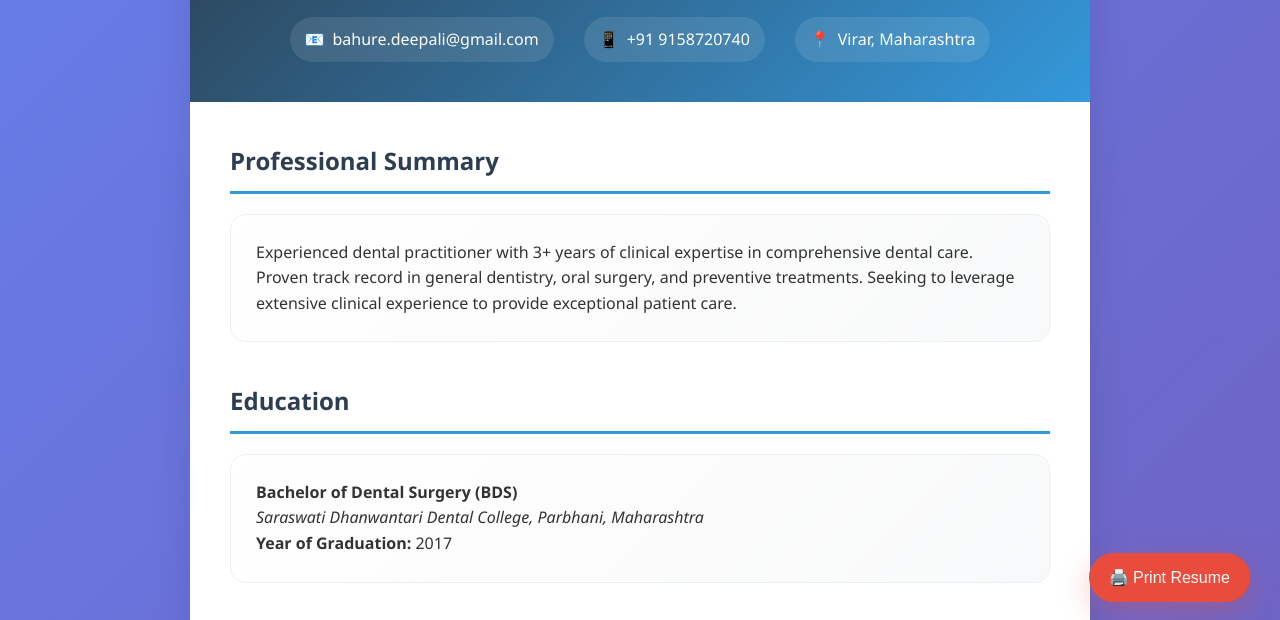
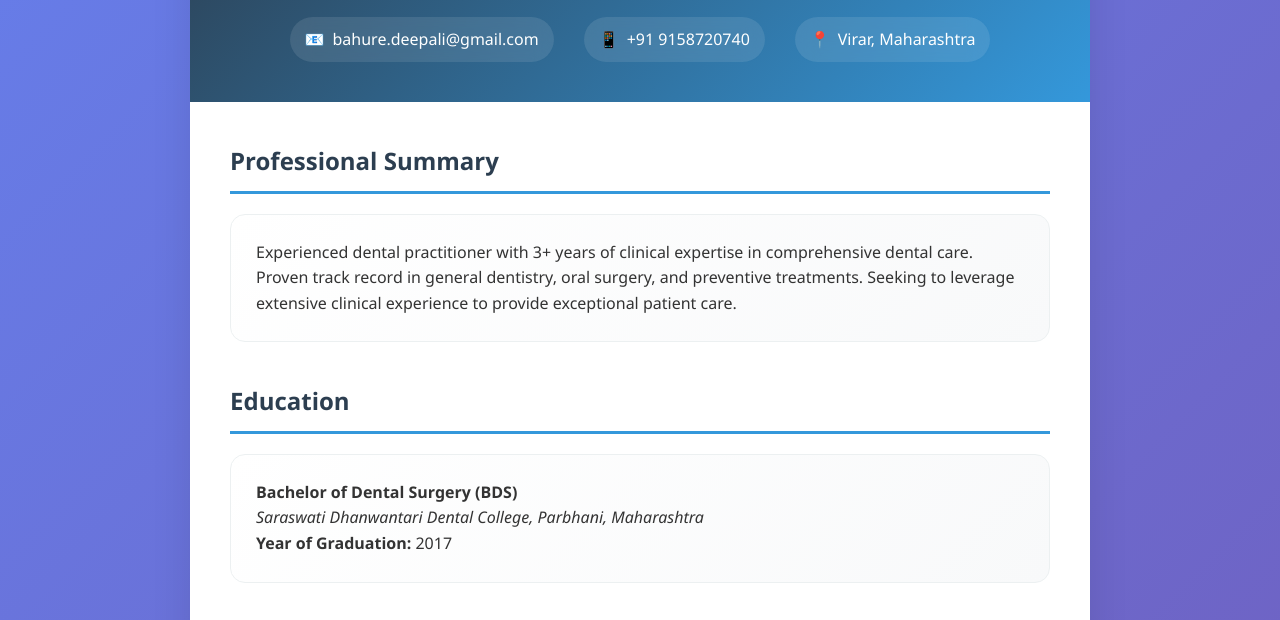
Before and after one commit to shubh-jl/dr.deepali_resume, a plain HTML site: page index.html in a window 1280 px wide. Shown: the part 168-788 px from the top of the page. Drawn offline with Linux system fonts and the light colour scheme.

Commit message:
index.html
Removed print button

```diff
--- a/index.html
+++ b/index.html
@@ -477,8 +477,6 @@
         </div>
     </div>
 
-    <button class="print-btn" onclick="window.print()">🖨️ Print Resume</button>
-
     <script>
         // Add smooth scrolling and interactive effects
         document.querySelectorAll('.section').forEach((section, index) => {
```
